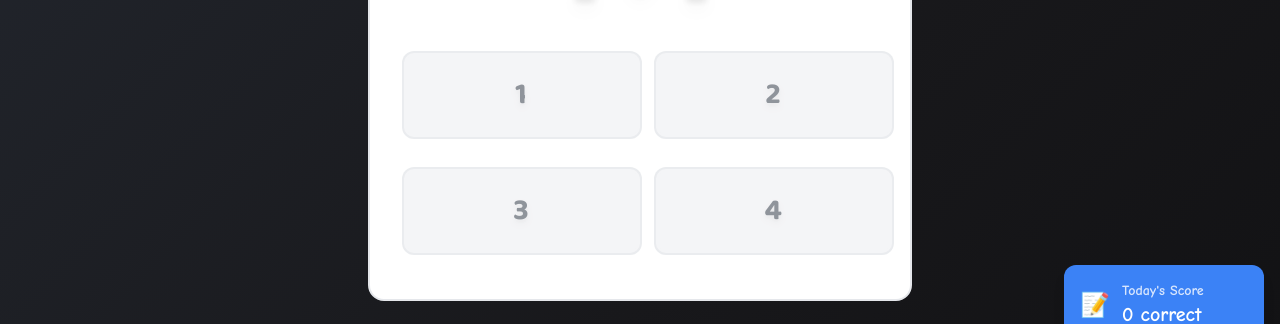
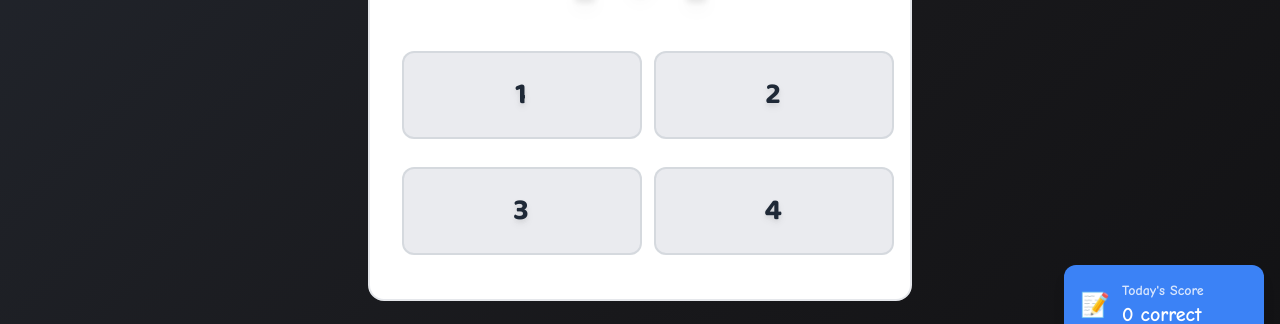
Before and after one commit to ranjannkumar/math-facts, a React (Vite) app: page /quiz in a window 1280 px wide. Shown: the part 327-651 px from the top of the page. Built offline with nearby package versions, Linux system fonts and the light colour scheme; no server answers.

Commit message:
quiz screeen updated

```diff
--- a/src/components/QuizScreen.jsx
+++ b/src/components/QuizScreen.jsx
@@ -57,10 +57,9 @@ const QuizScreen = () => {
                     ? 'text-yellow-500'
                     : answer.symbol === '✓'
                     ? 'text-green-500'
-                    // Part 1: If symbol is ' ' (wrong answer), make it transparent
                     : answer.symbol.trim() === ''
                     ? 'text-transparent'
-                    : 'text-red-500' // Fallback (for old '❌' if somehow present)
+                    : 'text-red-500'
                 }`}
                 title={`${answer.timeTaken.toFixed(1)}s - ${answer.isCorrect ? 'Correct' : 'Wrong'}`}
                 style={{ minWidth: answer.symbol.trim() === '' ? '0' : 'auto' }}
@@ -74,7 +73,7 @@ const QuizScreen = () => {
             <div
               className="bg-green-500 h-full rounded-full transition-all duration-500 ease-out shadow-sm"
               style={{ width: `${quizProgress}%` }}
-            ></div>
+            />
           </div>
           {/* <div className="text-center mt-1 text-xs text-gray-300">{answerSymbols.length}/{maxQuestions}</div> */}
         </div>
@@ -94,9 +93,24 @@ const QuizScreen = () => {
                   ref={answerRefs.current[index]}
                   onClick={() => handleAnswer(answer, index)}
                   disabled={isAnimating || !currentQuestion || showResult || isTimerPaused}
-                  className={`w-full bg-gray-200/80 border-gray-300/80 backdrop-blur-sm rounded-lg sm:rounded-xl p-3 sm:p-4 md:p-6 border-2 no-transition ${
-                    isAnimating || !currentQuestion || showResult || isTimerPaused ? 'opacity-50 cursor-not-allowed' : ''
-                  }focus:outline-none focus:ring-0 active:outline-none active:ring-0`}
+                  className={
+                    [
+                      // Base look
+                      'w-full bg-gray-200/80 border-gray-300/80 backdrop-blur-sm rounded-lg sm:rounded-xl',
+                      'p-3 sm:p-4 md:p-6 border-2',
+                      // Freeze visuals completely
+                      'transition-none select-none',
+                      // Keep identical look even when disabled
+                      'disabled:bg-gray-200/80 disabled:opacity-100 disabled:cursor-default disabled:shadow-none',
+                      // Remove focus/active visual artifacts
+                      'focus:outline-none focus:ring-0 active:outline-none active:ring-0'
+                    ].join(' ')
+                  }
+                  style={{
+                    WebkitTapHighlightColor: 'transparent' // prevent mobile tap highlight
+                  }}
+                  // Prevents some browsers from applying :active styles visually
+                  onMouseDown={(e) => e.preventDefault()}
                 >
                   <div
                     className="text-xl sm:text-2xl md:text-3xl font-baloo text-gray-800 drop-shadow-md"
--- a/src/components/StartScreen.jsx
+++ b/src/components/StartScreen.jsx
@@ -57,7 +57,7 @@ const StartScreen = () => {
                             inputMode="none"
                             tabIndex="-1"
                         >
-                            Version 2.3
+                            Version 2.4
                         </button>
                     </div>
 
--- a/src/components/WayToGoScreen.jsx
+++ b/src/components/WayToGoScreen.jsx
@@ -41,6 +41,7 @@ const WayToGoScreen = () => {
             }, 1000);
         } else if (countdown === 0) {
             // Countdown finished, execute navigation/restart
+            if (hasRestarted.current) return;
             hasRestarted.current = true;
             if (selectedTable && selectedDifficulty) {
                 // Call the API-backed quiz start flow.
--- a/src/hooks/useMathGame.jsx
+++ b/src/hooks/useMathGame.jsx
@@ -369,7 +369,7 @@ const useMathGame = () => {
                     }
                     setQuizStartTime(Date.now());
                   }
-              }, 10);
+              }, 1);
           } else if (out.practice) {
               setTimeout(() => {
                   setIsTimerPaused(true);
@@ -378,7 +378,7 @@ const useMathGame = () => {
                   setShowLearningModule(true);
                   navigate('/learning');
                   setIsAnimating(false);
-              }, 10);
+              }, 1);
           }else {
              setIsAnimating(false);
           }
```
